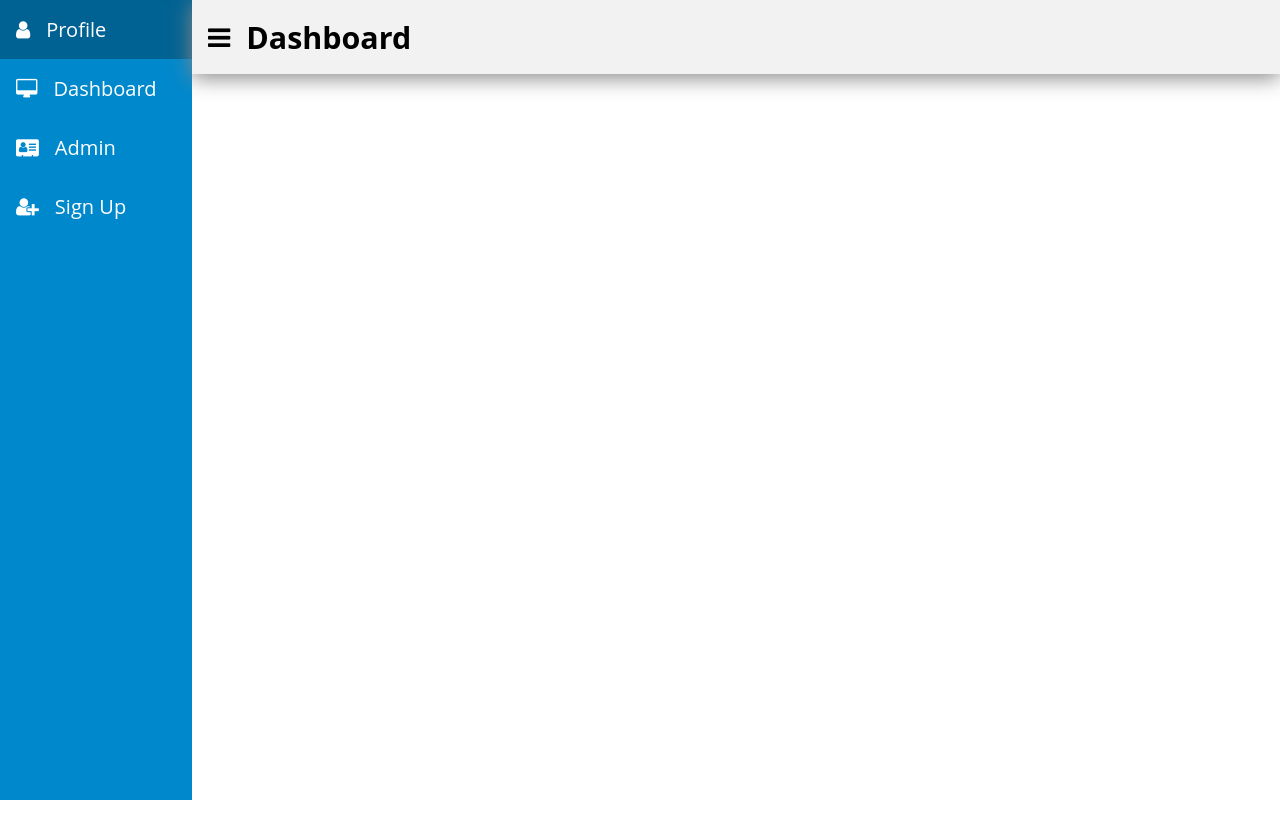
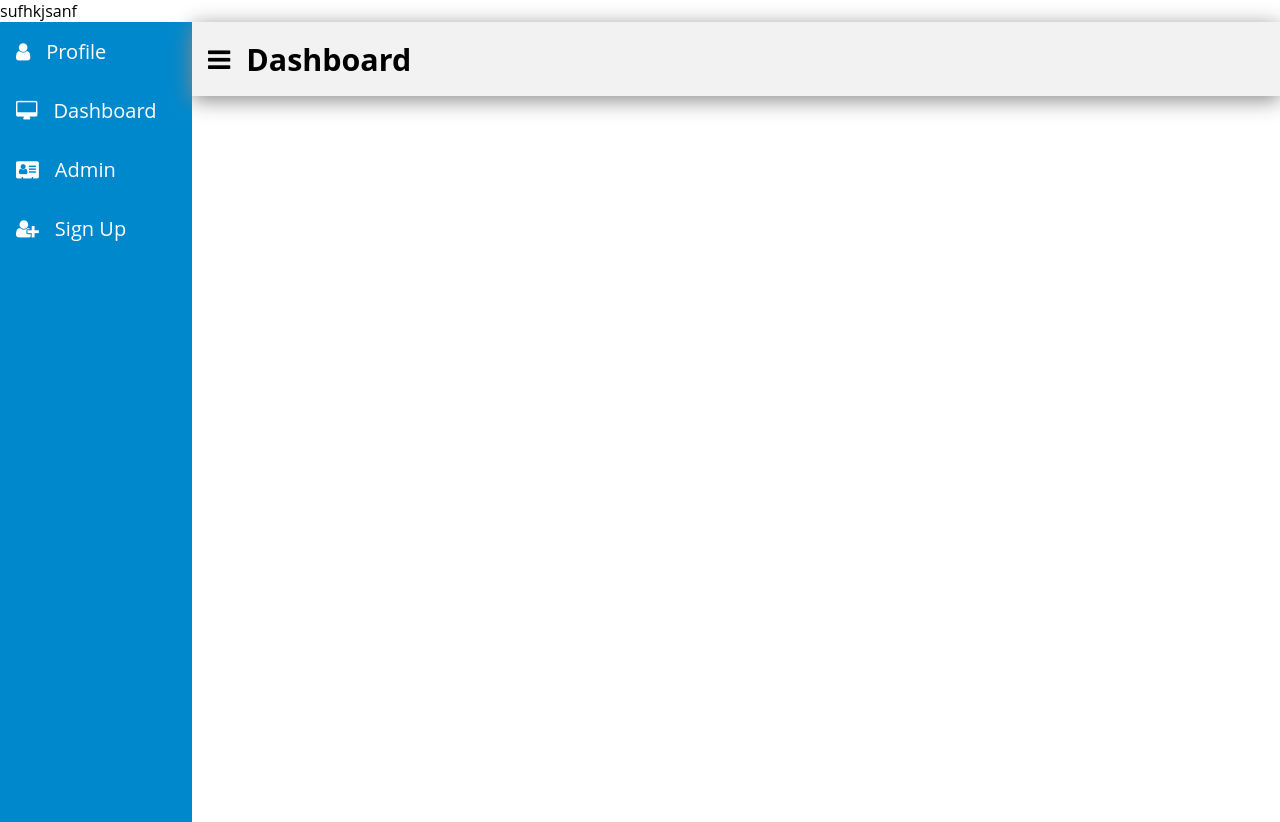
Before and after one commit to YogeshBurud/MessApp, an Angular app: page /home in a window 1280 px wide. Before the commit the page ends 800 px from the top, so only its background shows below. Built offline with nearby package versions, Linux system fonts and the light colour scheme; sample sign-in values are in the browser's storage.

Commit message:
MessApp - removed  code

```diff
--- a/src/app/shared/component/home/home.component.html
+++ b/src/app/shared/component/home/home.component.html
@@ -1,3 +1,4 @@
+sufhkjsanf
 <div class="main-container">
     <div class="sidebar">
       <app-sidebar></app-sidebar>
```
